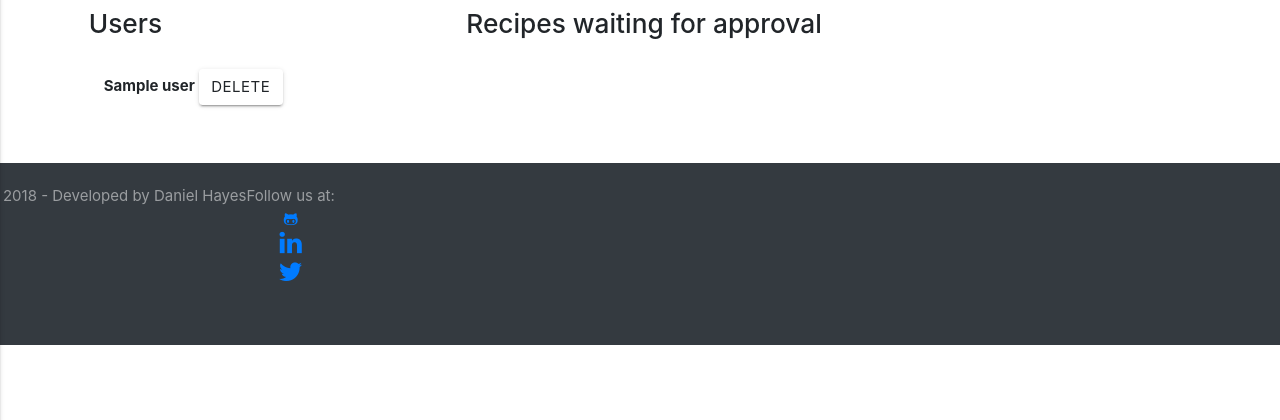
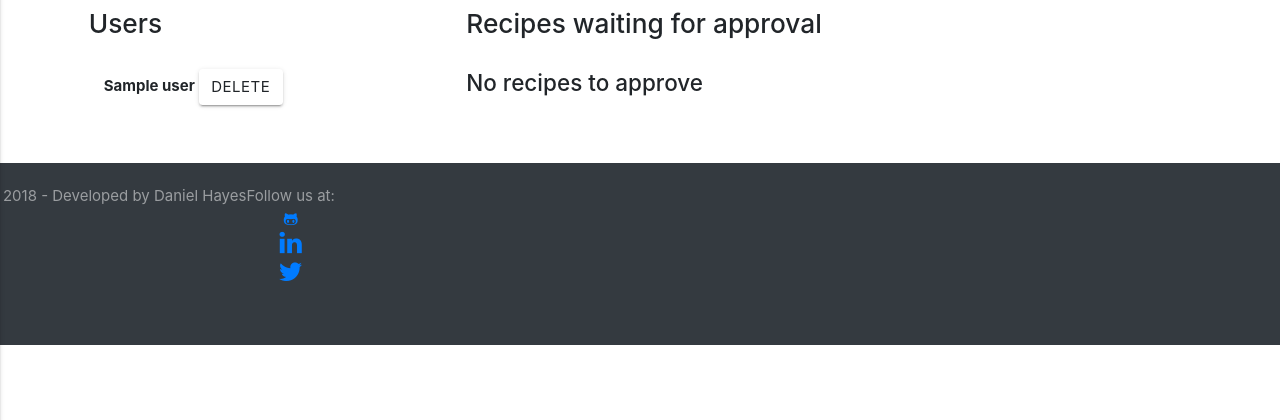
Before and after one commit to Danhayes3008/milestone-project-3, a Flask app: page /admin in a window 1280 px wide. Shown: the part 256-676 px from the top of the page. Run offline with Flask 2, Linux system fonts and the light colour scheme; a database or web service that is not in the repository returns one stand-in record (values such as "Sample title"); some libraries are stand-ins or nearby versions.

Commit message:
added a section into the else part of the jnja controling what recipes need approval to show a message saying no recipes to approve if there are no new recipes added to the waiting list

```diff
--- a/templates/admin.html
+++ b/templates/admin.html
@@ -30,6 +30,7 @@
             </ul>
         </div>
         {% else %}
+        <h4>No recipes to approve</h4>
         {% endif %}
         {% endfor %}
     </div>
```
